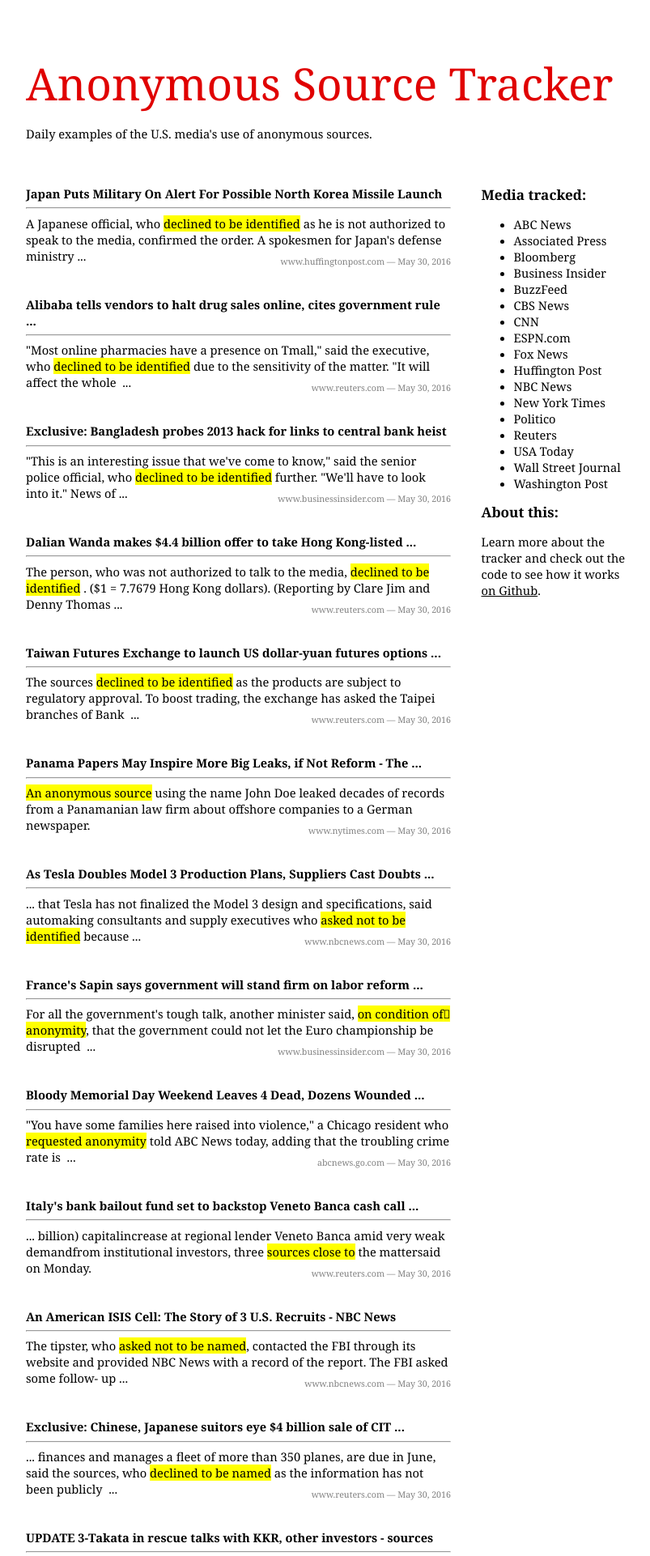
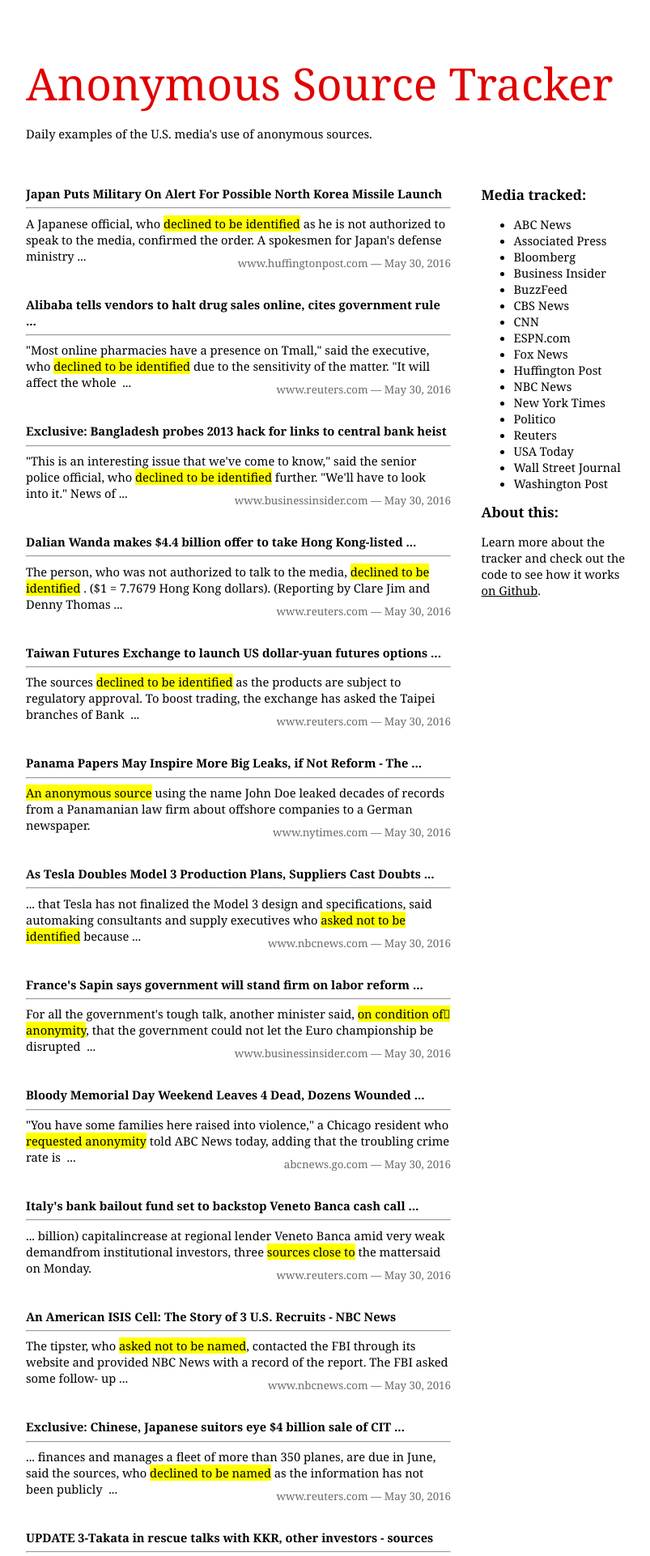
Before and after one commit to sid21g/anonymous, a Flask app: page / in a window 1280 px wide. Shown: the top 1922 px of the page at 81% size, without its empty margins (233-1036 px from the left). Run offline with Flask 2, Linux system fonts and the light colour scheme; data comes from the database, SQL or seed files in the repository; parts of the project's set-up code (start-up, migrations or seed data) failed here and were passed over.

Commit message:
Tweaks to timestamp.

```diff
--- a/static/style.css
+++ b/static/style.css
@@ -69,8 +69,18 @@ a:hover {
 }
 
 .timestamp {
-    font-size:8pt;
-    color: #808080;
+    font-size:10pt;
+    color: #696969;
     float: right;
     padding-top: 10px;
 }
+
+a:hover#masthed {
+    text-decoration: none;
+    color: #E00000;
+}
+
+#masthed a {
+    text-decoration: none;
+    color: #E00000;
+}
```
